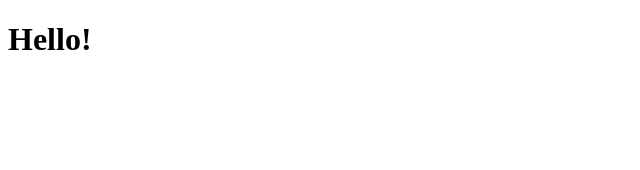
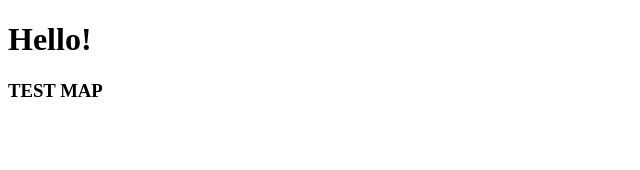
Before and after one commit to ejymate/movie_app_2020, a React (Create React App) app: page / in a window 1280 px wide. Shown: the top 170 px of the page, without its empty margins (0-640 px from the left). Built offline with nearby package versions, Linux system fonts and the light colour scheme.

Commit message:
#2.0 Creating first React Component

```diff
--- a/src/App.js
+++ b/src/App.js
@@ -1,9 +1,11 @@
 import React from "react";
+import Test from "./Test";
 
 function App() {
   return (
     <div>
       <h1>Hello!</h1>
+      <Test />
     </div>
   );
 }
--- /dev/null
+++ b/src/Test.js
@@ -0,0 +1,7 @@
+import React from "react";
+
+function Map() {
+  return <h3>TEST MAP</h3>;
+}
+
+export default Map;
```
